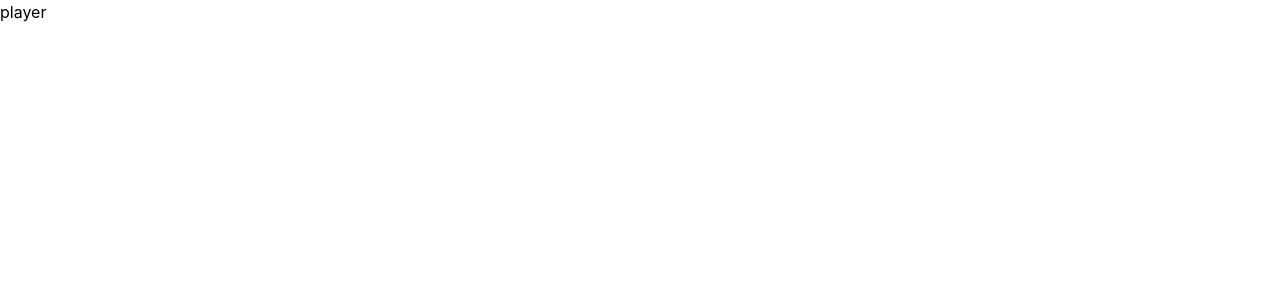
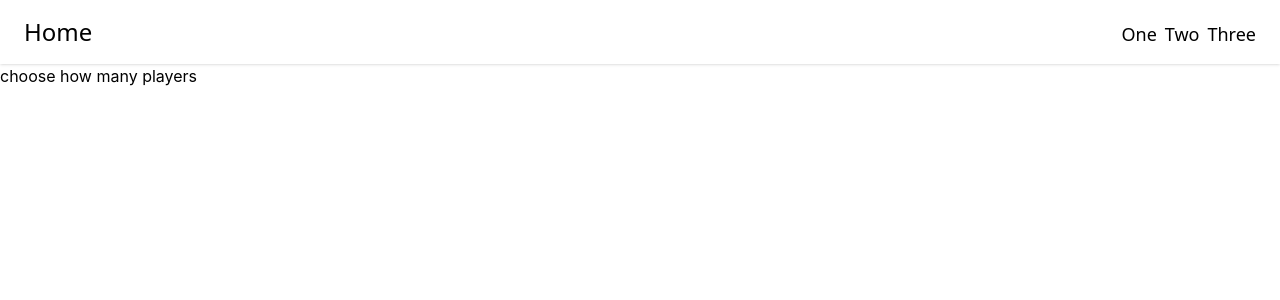
Before and after one commit to bencyna/word-guess, a React (Create React App) app: page /play in a window 1280 px wide. Shown: the top 300 px of the page. Built offline with nearby package versions, Linux system fonts and the light colour scheme.

Commit message:
added navbar to play

```diff
--- a/src/Pages/Play/Play.tsx
+++ b/src/Pages/Play/Play.tsx
@@ -1,13 +1,15 @@
 import React, {useState} from 'react'
+import Navbar from "../../Components/Navbar/Navbar.tsx";
+
 
 export default function Play() {
   const [playersNumber, setPlayerNumbers] = useState(0);
 
   return (
     <div>
-      {/* How many players? */}
+      <Navbar />
       <div className="playersChice">
-        {playersNumber < 0 ? (<div>
+        {playersNumber <= 1 ? (<div>
           choose how many players
         </div>) : (<div>
           player
```
